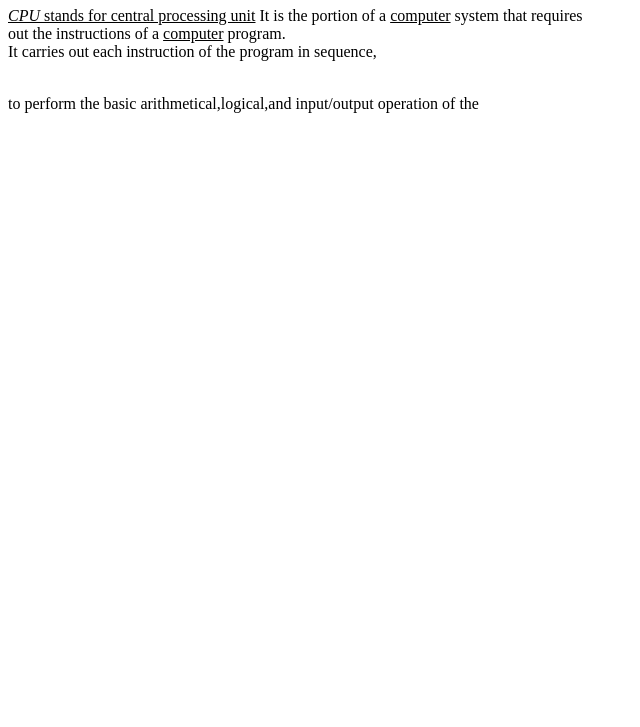
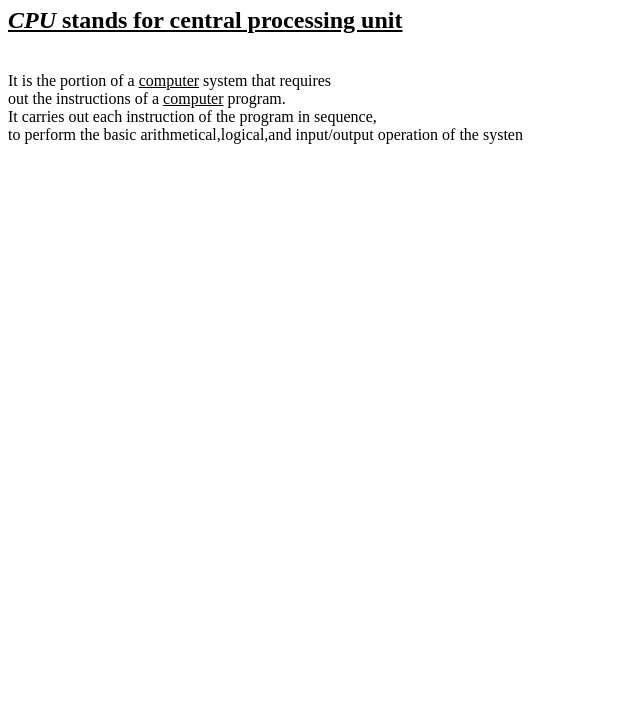
Before and after one commit to iamneo-production/daacfcdcfbbcadaeccdfffebaeceaec, a plain HTML site: page public/index.html in a window 1280 px wide. Shown: the part 73-800 px from the top of the page, without its empty margins (0-640 px from the left). Drawn offline with Linux system fonts and the light colour scheme.

Commit message:
Backup Commit

```diff
--- a/public/index.html
+++ b/public/index.html
@@ -9,11 +9,11 @@
 </head>
 <body>
     <h1>CPU</h1>
-    <p><u><i>CPU</i> stands for central processing unit</u>
+    <h2><u><i>CPU</i> stands for central processing unit</u></h2> <br>
     It is the portion of a <u>computer</u> system that requires<br>
     out the instructions of a <u>computer</u> program.<br>
-    It carries out each instruction of the program in sequence,</p><br>
-    to perform the basic arithmetical,logical,and input/output operation of the
+    It carries out each instruction of the program in sequence,<br>
+    to perform the basic arithmetical,logical,and input/output operation of the systen
 
 
 </body>
```
